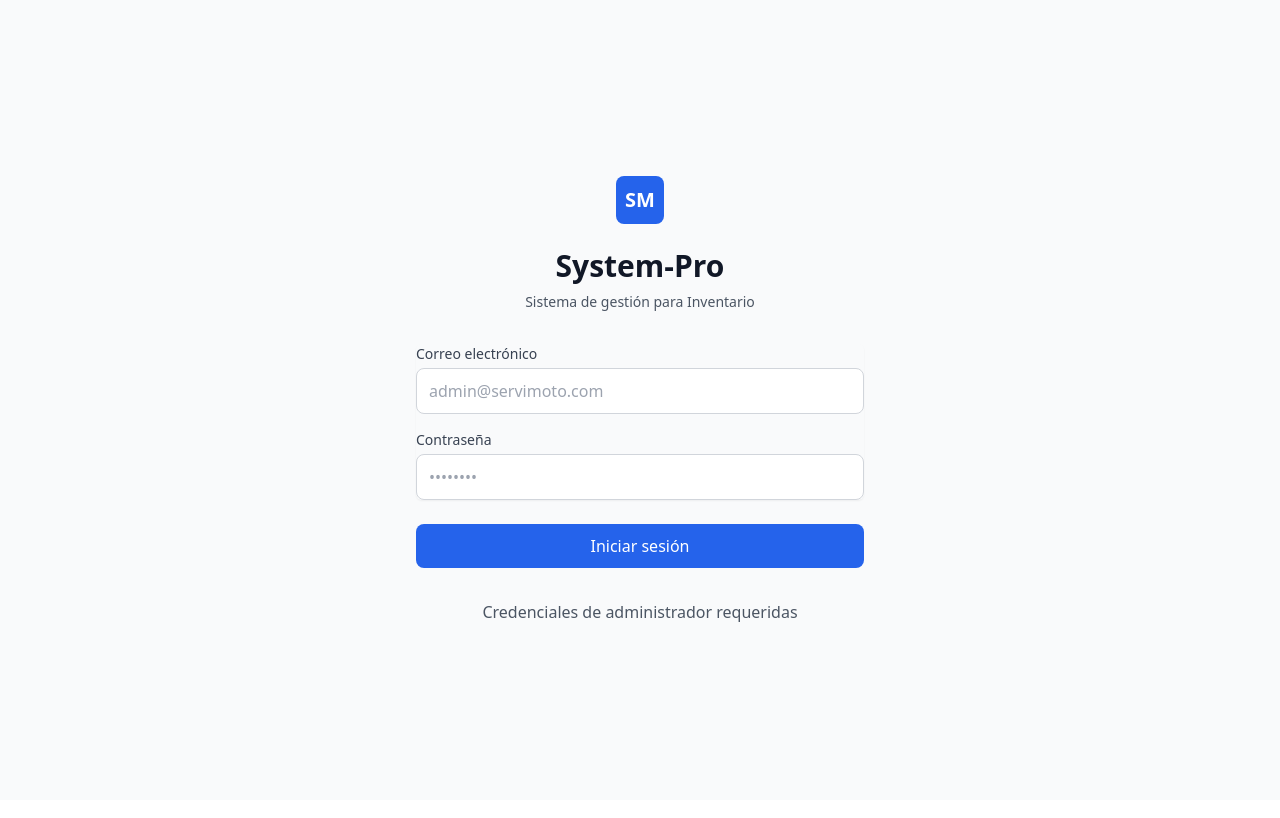
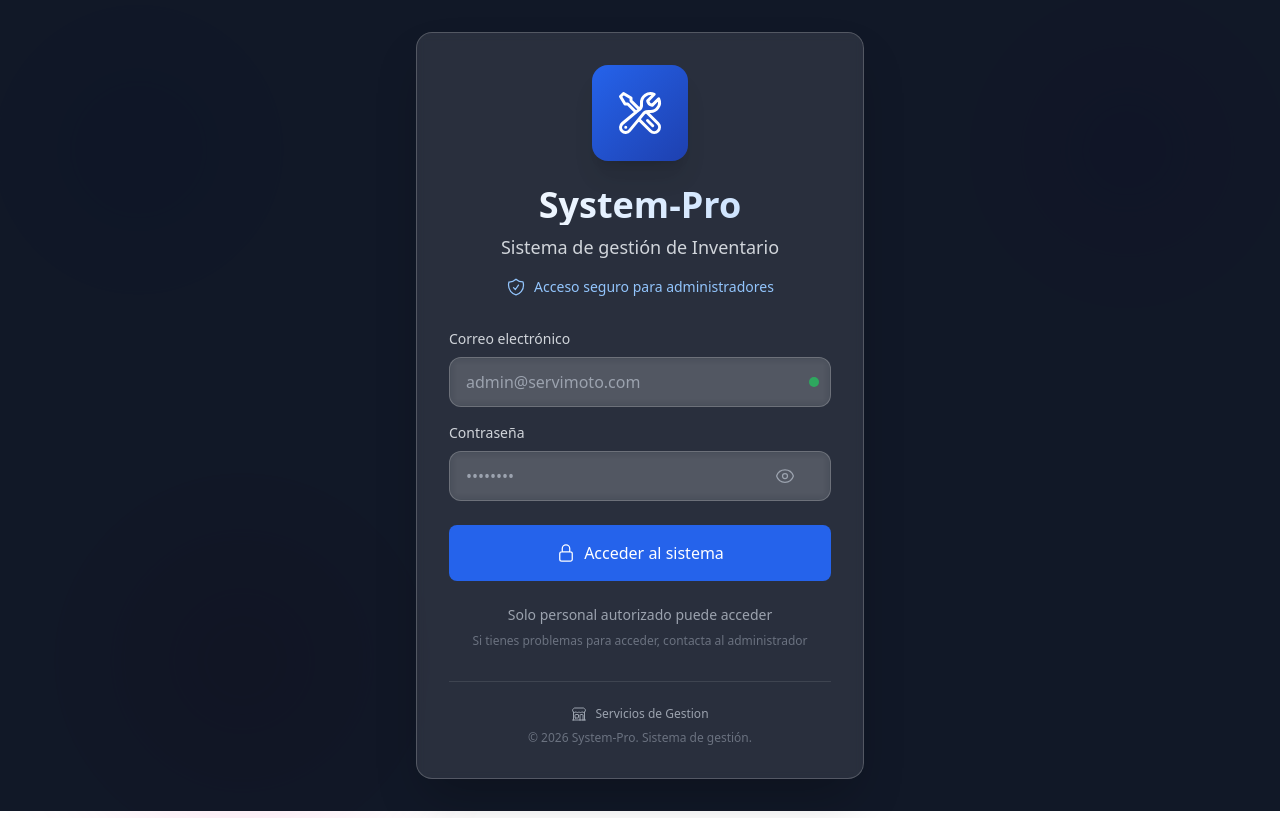
Before and after one commit to AndesRo/servimotomolina, a React (Vite) app: page /login in a window 1280 px wide. Built offline with nearby package versions, Linux system fonts and the light colour scheme.

Commit message:
modificacion

```diff
--- a/src/pages/Dashboard.jsx
+++ b/src/pages/Dashboard.jsx
@@ -140,7 +140,7 @@ const Dashboard = () => {
       <div className="page-header">
         <h1 className="page-title">Panel de Control</h1>
         <p className="page-subtitle">
-          Resumen general del taller • Actualizado hace unos momentos
+
         </p>
       </div>
 
--- a/src/pages/Login.jsx
+++ b/src/pages/Login.jsx
@@ -1,12 +1,21 @@
 import React, { useState } from 'react'
 import { useNavigate } from 'react-router-dom'
 import { useAppContext } from '../context/AppContext'
+import {
+  LockClosedIcon,
+  WrenchScrewdriverIcon,
+  ShieldCheckIcon,
+  EyeIcon,
+  EyeSlashIcon,
+  BuildingStorefrontIcon
+} from '@heroicons/react/24/outline'
 
 const Login = () => {
   const [email, setEmail] = useState('')
   const [password, setPassword] = useState('')
   const [error, setError] = useState('')
   const [loading, setLoading] = useState(false)
+  const [showPassword, setShowPassword] = useState(false)
   const { login } = useAppContext()
   const navigate = useNavigate()
 
@@ -19,39 +28,53 @@ const Login = () => {
       await login(email, password)
       navigate('/')
     } catch (err) {
-      setError('Credenciales incorrectas')
+      setError('Credenciales incorrectas. Verifica tu email y contraseña.')
     } finally {
       setLoading(false)
     }
   }
 
   return (
-    <div className="min-h-screen flex items-center justify-center bg-gray-50 dark:bg-gray-900 py-12 px-4 sm:px-6 lg:px-8">
-      <div className="max-w-md w-full space-y-8">
-        <div>
-          <div className="mx-auto h-12 w-12 bg-blue-600 rounded-lg flex items-center justify-center">
-            <span className="text-white font-bold text-xl">SM</span>
+    <div className="min-h-screen-safe flex items-center justify-center bg-gradient-to-br from-gray-900 via-gray-900 to-gray-900 py-4 sm:py-8 px-4 safe-area-padding">
+      {/* Elementos decorativos */}
+      <div className="absolute inset-0 bg-grid-white/[0.02] bg-grid opacity-20"></div>
+      <div className="absolute top-0 left-0 w-48 h-48 sm:w-72 sm:h-72 bg-blue-500 rounded-full mix-blend-multiply filter blur-3xl opacity-20 animate-blob"></div>
+      <div className="absolute top-0 right-0 w-48 h-48 sm:w-72 sm:h-72 bg-purple-500 rounded-full mix-blend-multiply filter blur-3xl opacity-20 animate-blob animation-delay-2000"></div>
+      <div className="absolute -bottom-8 left-20 w-48 h-48 sm:w-72 sm:h-72 bg-pink-500 rounded-full mix-blend-multiply filter blur-3xl opacity-20 animate-blob animation-delay-4000"></div>
+
+      <div className="relative w-full max-w-md space-y-8 backdrop-blur-sm bg-white/10 dark:bg-gray-900/50 p-4 sm:p-6 md:p-8 rounded-xl sm:rounded-2xl shadow-2xl border border-white/20">
+        <div className="text-center">
+          <div className="mx-auto h-16 w-16 sm:h-20 sm:w-20 md:h-24 md:w-24 bg-gradient-to-br from-blue-600 to-blue-800 rounded-xl sm:rounded-2xl flex items-center justify-center shadow-xl mb-4 sm:mb-6">
+            <WrenchScrewdriverIcon className="w-8 h-8 sm:w-10 sm:h-10 md:w-12 md:h-12 text-white" />
           </div>
-          <h2 className="mt-6 text-center text-3xl font-extrabold text-gray-900 dark:text-white">
+          <h2 className="text-2xl sm:text-3xl md:text-4xl font-bold bg-gradient-to-r from-white to-blue-200 bg-clip-text text-transparent">
             System-Pro
           </h2>
-          <p className="mt-2 text-center text-sm text-gray-600 dark:text-gray-400">
-            Sistema de gestión para Inventario
+          <p className="mt-2 text-center text-sm sm:text-base md:text-lg text-gray-300">
+            Sistema de gestión de Inventario
           </p>
+          <div className="mt-3 sm:mt-4 flex items-center justify-center space-x-2 text-blue-300">
+            <ShieldCheckIcon className="w-4 h-4 sm:w-5 sm:h-5" />
+            <span className="text-xs sm:text-sm">Acceso seguro para administradores</span>
+          </div>
         </div>
 
-        <form className="mt-8 space-y-6" onSubmit={handleSubmit}>
+        <form className="mt-4 sm:mt-6 md:mt-8 space-y-4 sm:space-y-6" onSubmit={handleSubmit}>
           {error && (
-            <div className="bg-red-100 dark:bg-red-900/30 border border-red-400 dark:border-red-700 text-red-700 dark:text-red-300 px-4 py-3 rounded">
+            <div className="alert alert-error animate-slide-in">
+              <div className="flex items-center">
+                <LockClosedIcon className="w-4 h-4 sm:w-5 sm:h-5 mr-2" />
                 {error}
+              </div>
             </div>
           )}
 
-          <div className="rounded-md shadow-sm space-y-4">
+          <div className="space-y-3 sm:space-y-4">
             <div>
-              <label htmlFor="email" className="block text-sm font-medium text-gray-700 dark:text-gray-300">
+              <label htmlFor="email" className="input-label text-gray-300">
                 Correo electrónico
               </label>
+              <div className="relative">
                 <input
                   id="email"
                   name="email"
@@ -60,26 +83,43 @@ const Login = () => {
                   required
                   value={email}
                   onChange={(e) => setEmail(e.target.value)}
-                className="input-field mt-1"
+                  className="w-full px-3 sm:px-4 py-2.5 sm:py-3 bg-white/10 border border-white/20 rounded-lg sm:rounded-xl text-white placeholder-gray-400 focus:outline-none focus:ring-2 focus:ring-blue-500 focus:border-transparent backdrop-blur-sm text-sm sm:text-base"
                   placeholder="admin@servimoto.com"
                 />
+                <div className="absolute right-3 top-1/2 transform -translate-y-1/2">
+                  <div className="w-2 h-2 sm:w-2.5 sm:h-2.5 bg-green-500 rounded-full animate-pulse"></div>
+                </div>
+              </div>
             </div>
 
             <div>
-              <label htmlFor="password" className="block text-sm font-medium text-gray-700 dark:text-gray-300">
+              <label htmlFor="password" className="input-label text-gray-300">
                 Contraseña
               </label>
+              <div className="relative">
                 <input
                   id="password"
                   name="password"
-                type="password"
+                  type={showPassword ? "text" : "password"}
                   autoComplete="current-password"
                   required
                   value={password}
                   onChange={(e) => setPassword(e.target.value)}
-                className="input-field mt-1"
+                  className="w-full px-3 sm:px-4 py-2.5 sm:py-3 bg-white/10 border border-white/20 rounded-lg sm:rounded-xl text-white placeholder-gray-400 focus:outline-none focus:ring-2 focus:ring-blue-500 focus:border-transparent backdrop-blur-sm text-sm sm:text-base pr-10 sm:pr-12"
                   placeholder="••••••••"
                 />
+                <button
+                  type="button"
+                  onClick={() => setShowPassword(!showPassword)}
+                  className="absolute right-3 top-1/2 transform -translate-y-1/2 text-gray-400 hover:text-white"
+                >
+                  {showPassword ? (
+                    <EyeSlashIcon className="w-4 h-4 sm:w-5 sm:h-5" />
+                  ) : (
+                    <EyeIcon className="w-4 h-4 sm:w-5 sm:h-5" />
+                  )}
+                </button>
+              </div>
             </div>
           </div>
 
@@ -87,24 +127,69 @@ const Login = () => {
             <button
               type="submit"
               disabled={loading}
-              className="w-full btn-primary flex justify-center items-center disabled:opacity-50"
+              className="w-full btn-primary flex items-center justify-center gap-2 py-3 sm:py-4 text-sm sm:text-base"
             >
               {loading ? (
                 <>
-                  <div className="animate-spin rounded-full h-4 w-4 border-b-2 border-white mr-2"></div>
-                  Verificando...
+                  <div className="animate-spin rounded-full h-4 w-4 sm:h-5 sm:w-5 border-b-2 border-white"></div>
+                  <span>Verificando...</span>
                 </>
               ) : (
-                'Iniciar sesión'
+                <>
+                  <LockClosedIcon className="w-4 h-4 sm:w-5 sm:h-5" />
+                  <span>Acceder al sistema</span>
+                </>
               )}
             </button>
           </div>
+
+          <div className="text-center">
+            <p className="text-xs sm:text-sm text-gray-400">
+              Solo personal autorizado puede acceder
+            </p>
+            <p className="text-xs text-gray-500 mt-1 sm:mt-2">
+              Si tienes problemas para acceder, contacta al administrador
+            </p>
+          </div>
         </form>
 
-        <div className="text-center text-sm text-gray-600 dark:text-gray-400">
-          <p>Credenciales de administrador requeridas</p>
+        <div className="text-center pt-4 sm:pt-6 border-t border-white/10">
+          <div className="flex items-center justify-center space-x-2 text-gray-400 mb-2">
+            <BuildingStorefrontIcon className="w-4 h-4" />
+            <span className="text-xs">Servicios de Gestion</span>
+          </div>
+          <p className="text-xs text-gray-500">
+            © {new Date().getFullYear()} System-Pro. Sistema de gestión.
+          </p>
         </div>
       </div>
+
+      {/* Estilos para animaciones */}
+      <style jsx>{`
+        @keyframes blob {
+          0% {
+            transform: translate(0px, 0px) scale(1);
+          }
+          33% {
+            transform: translate(20px, -30px) scale(1.1);
+          }
+          66% {
+            transform: translate(-15px, 15px) scale(0.9);
+          }
+          100% {
+            transform: translate(0px, 0px) scale(1);
+          }
+        }
+        .animate-blob {
+          animation: blob 7s infinite;
+        }
+        .animation-delay-2000 {
+          animation-delay: 2s;
+        }
+        .animation-delay-4000 {
+          animation-delay: 4s;
+        }
+      `}</style>
     </div>
   )
 }
```
Lines whose indentation alone changed are shown as unchanged.
